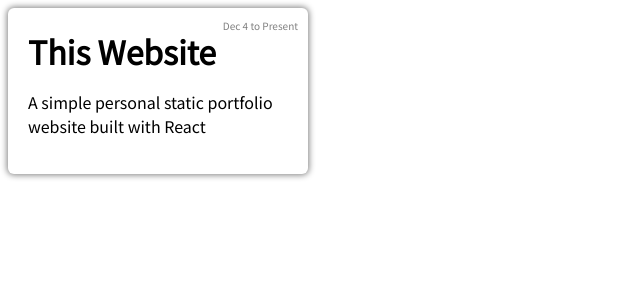
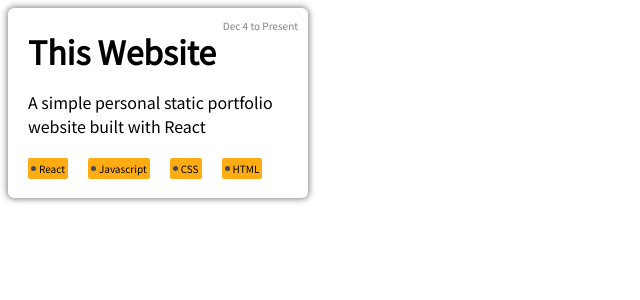
Before and after one commit to t-quinn-t/simple-site, a React (Create React App) app: page / in a window 1280 px wide. Shown: the top 300 px of the page, without its empty margins (0-640 px from the left). Built offline with nearby package versions, Linux system fonts and the light colour scheme.

Commit message:
dev: applied styling to timeline-card-tags

```diff
--- a/src/components/TimelineCardComponent.js
+++ b/src/components/TimelineCardComponent.js
@@ -57,7 +57,17 @@
 
 // @returns rendered tech tags in array form
 function _renderTags(tags) {
-    return null; // stub
+    return (
+        <div className="timeline-card-tags-row">
+            {
+                tags.map((tag, index) => {
+                    return (
+                        <p className="timeline-card-tags" key={index}>{tag}</p>
+                    )
+                })
+            }
+        </div>
+    )
 }
 
 // @returns links in <a> form with specific icons
--- a/src/style/TimelineCardStyle.css
+++ b/src/style/TimelineCardStyle.css
@@ -26,3 +26,39 @@
     font-weight: 100;
     color: gray;
 }
+
+.timeline-card-tags {
+    display: inline;
+    position: relative;
+    margin: 10px;
+
+    padding: 3px;
+    border-radius: 2px;
+    font-size: 10px;
+    background-color: #feac14;
+}
+.timeline-card-tags:nth-child(1) {
+    margin-left: 0;
+}
+
+.timeline-card-tags::before {
+    content: "  ";
+    display: inline-block;
+    width: 8px;
+    border-radius: 2px;
+    font-size: 10px;
+    background-color: #feac14;
+}
+
+.timeline-card-tags::after {
+    content: " ";
+    position: absolute;
+    top: 40%;
+    left: 3px;
+    width: 1px;
+    height: 1px;
+    border-radius: 50%;
+    padding: 2px;
+    font-size: 10px;
+    background-color: rgb(73, 73, 73);
+}
```
